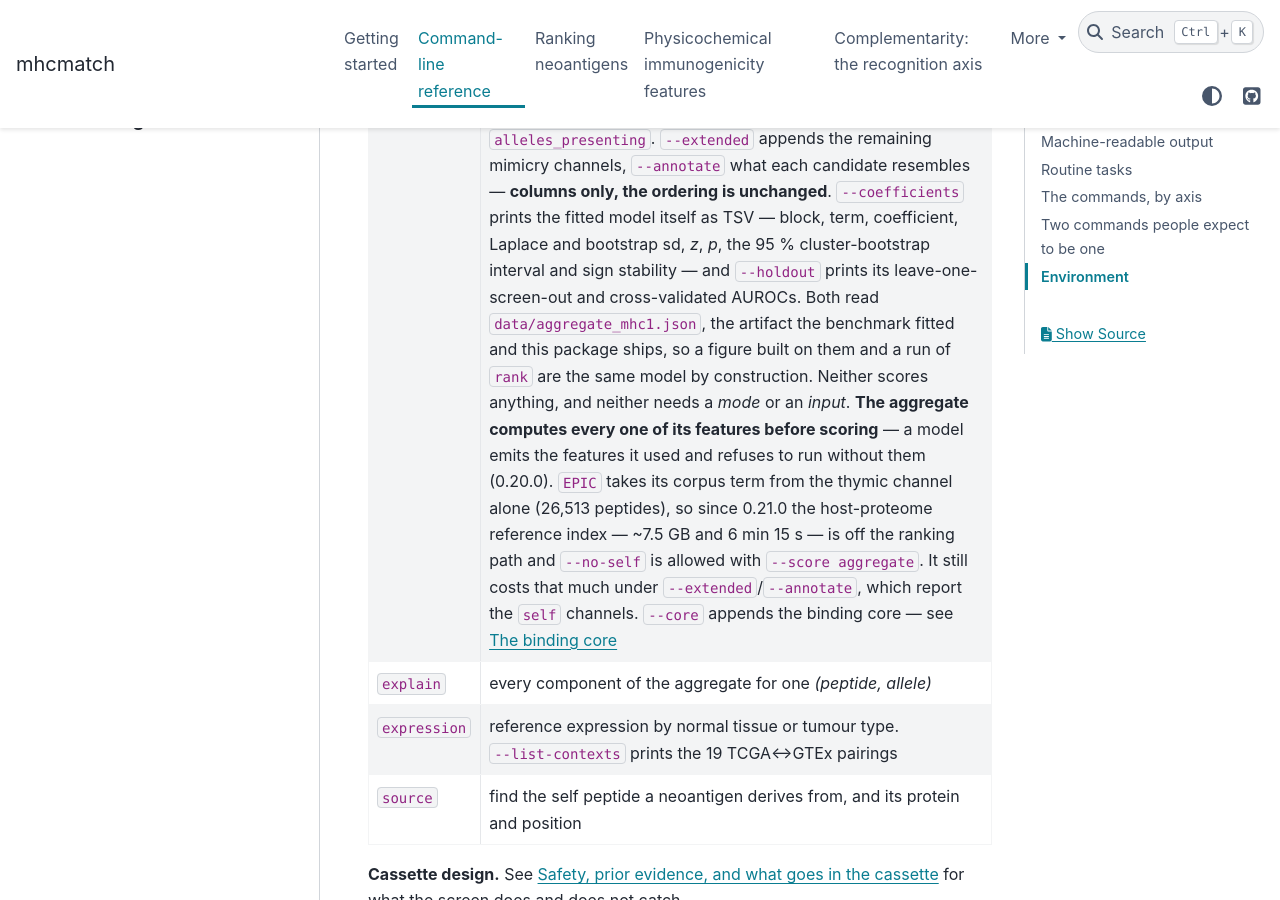
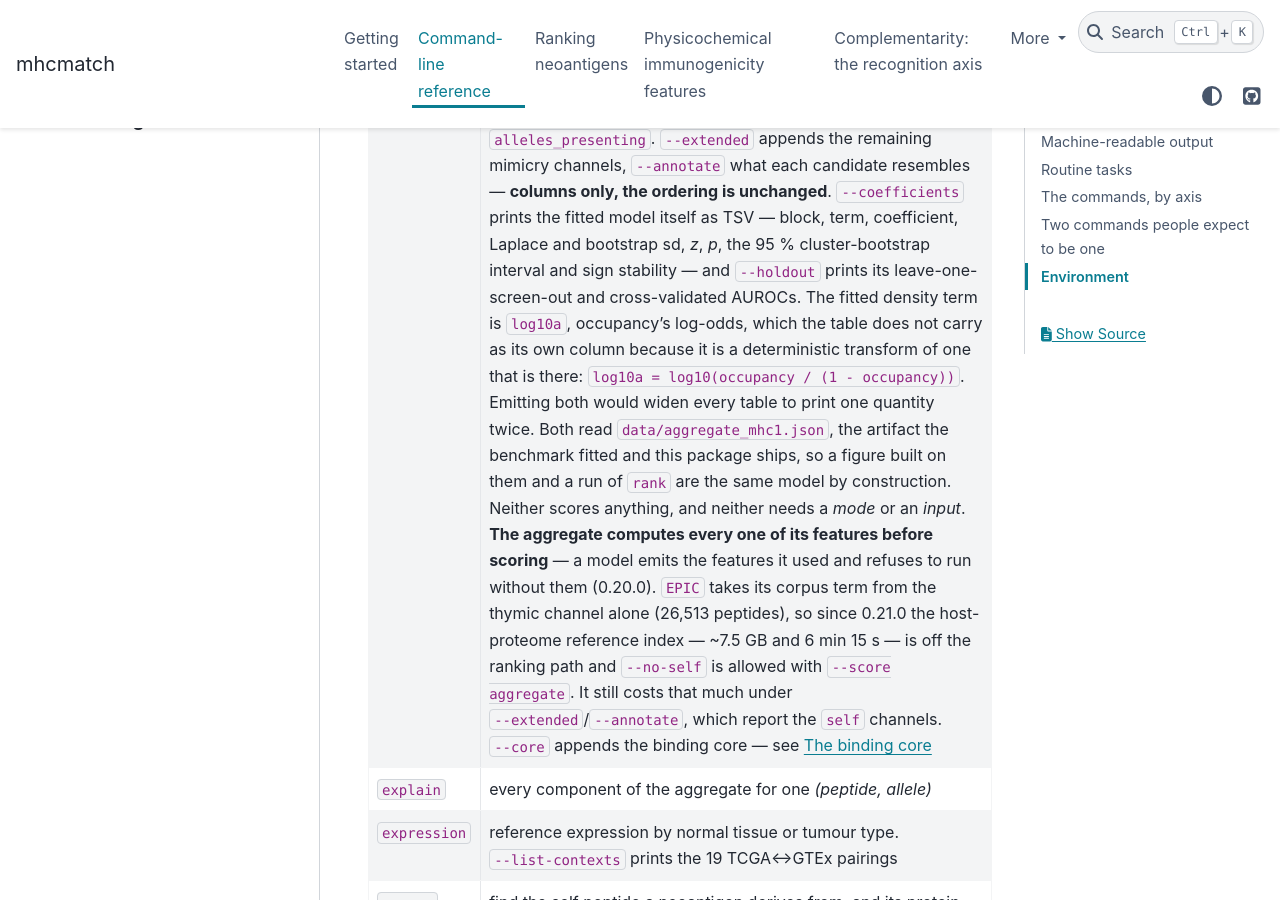
Before and after one commit to antigenomics/mhcmatch, a Sphinx documentation site: the page built from docs/cli.rst, in a window 1280 px wide and 900 px high, scrolled down 3905 px. Built offline with Sphinx 7.4.7 and the PyData theme 0.15.4, drawn with Linux system fonts in a browser that asks for light colours.

Commit message:
docs: the fitted density term is not a column, and cli.rst now says why
`rank` prints "scored with EPIC: binder, log10a, ..." to stderr while the table
header carries `occupancy`. Both are right -- `log10a` is a deterministic
transform of a column that is already there, and emitting both would widen every
user's table to print one quantity twice, which is the same reasoning that kept
`dai` out. It was not written down anywhere a user would look.

Co-Authored-By: Claude Opus 5 <noreply@anthropic.com>

```diff
--- a/docs/cli.rst
+++ b/docs/cli.rst
@@ -147,7 +147,11 @@ The commands, by axis
        ``--coefficients`` prints the fitted model itself as TSV --- block, term, coefficient,
        Laplace and bootstrap sd, *z*, *p*, the 95 % cluster-bootstrap interval and sign
        stability --- and ``--holdout`` prints its leave-one-screen-out and cross-validated
-       AUROCs. Both read ``data/aggregate_mhc1.json``, the artifact the benchmark fitted and
+       AUROCs. The fitted density term is ``log10a``, occupancy's log-odds, which the table does
+       not carry as its own column because it is a deterministic transform of one that is there:
+       ``log10a = log10(occupancy / (1 - occupancy))``. Emitting both would widen every table to
+       print one quantity twice.
+       Both read ``data/aggregate_mhc1.json``, the artifact the benchmark fitted and
        this package ships, so a figure built on them and a run of ``rank`` are the same model
        by construction. Neither scores anything, and neither needs a *mode* or an *input*.
        **The aggregate computes every one of its features before scoring** — a model emits the
```
